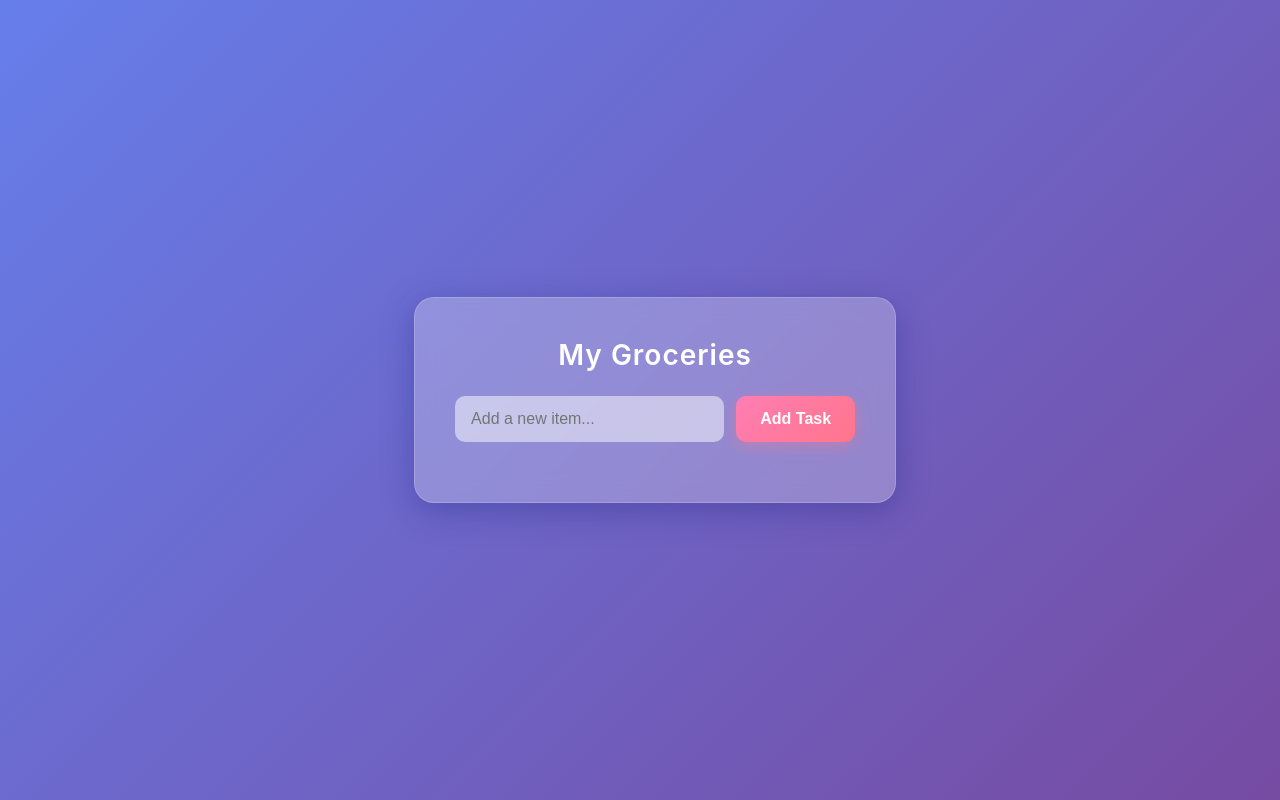
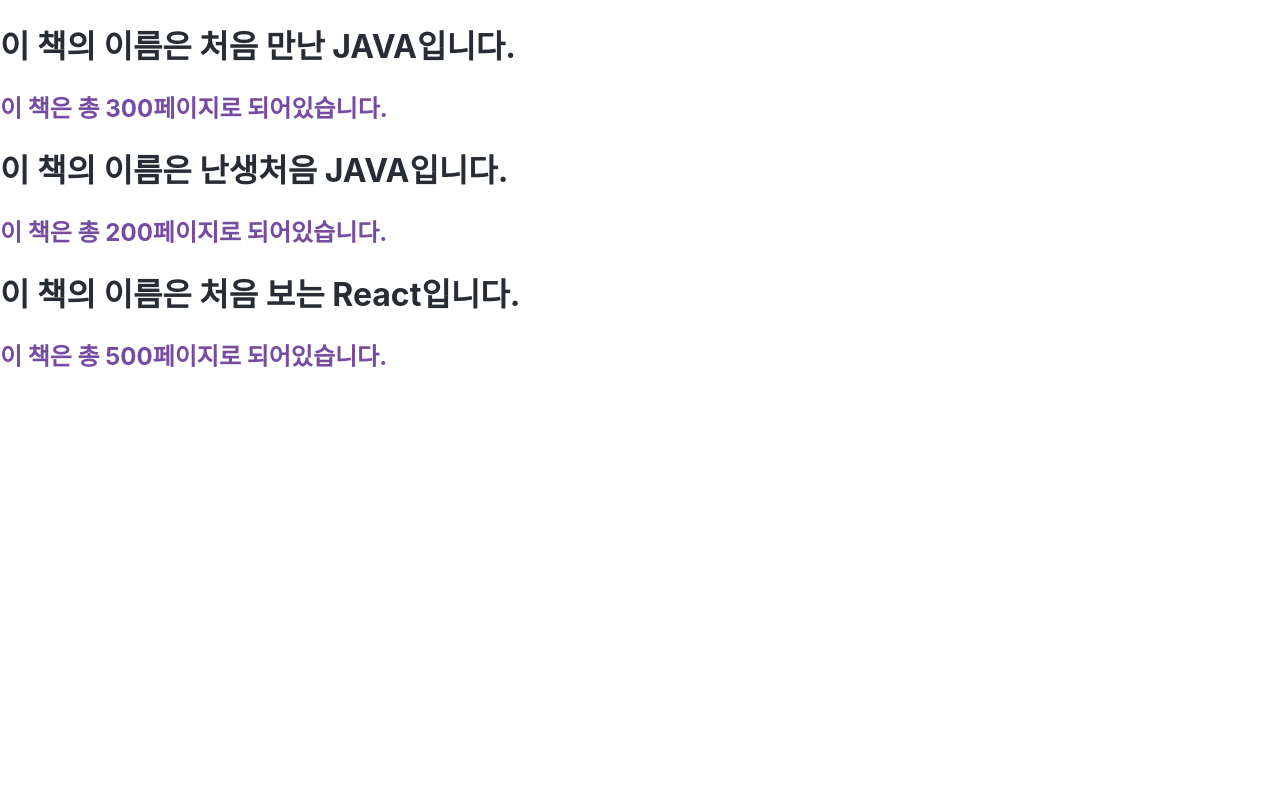
Before and after one commit to thanks04122006-spec/React_Web2, a React (Create React App) app: page / in a window 1280 px wide. Built offline with nearby package versions, Linux system fonts and the light colour scheme.

Commit message:
0827 수업: lacal에서 파일로 직접실행(con 방식으로 HTml문서에 라이브러리 import) npm 서버를 사용해서 jsx파일 작성해서 실행

```diff
--- /dev/null
+++ b/src/02/index.html
@@ -0,0 +1,15 @@
+<!doctype html>
+<html lang="en">
+<head>
+    <meta charset="UTF-8">
+    <title>Document</title>
+    <link rel="stylesheet" href="styles.css">
+    <script crossorigin src="https://unpkg.com/react@18/umd/react.development.js"></script>
+    <script crossorigin src="https://unpkg.com/react-dom@18/umd/react-dom.development.js"></script>
+</head>
+<body>
+    <h1>인공지능 소프트웨어과에 오신 것을 환영합니다.</h1>
+    <div id = "root"></div>
+    <script src="MyButton.js"></script>
+</body>
+</html>
--- /dev/null
+++ b/src/02/styles.css
@@ -0,0 +1,8 @@
+body{
+    background-color: aqua;
+}
+
+h1{
+    color: crimson;
+    font-style: italic;
+}
--- /dev/null
+++ b/src/03/Book.css
@@ -0,0 +1,7 @@
+h1{
+    color: #282c34;
+}
+
+h2{
+    color: #764ba2;
+}
--- /dev/null
+++ b/src/03/Book.jsx
@@ -0,0 +1,12 @@
+import React from "react";
+
+function Book(props){
+    return(
+        <div>
+            <h1>{`이 책의 이름은 ${props.name}입니다.`}</h1>
+            <h2>{`이 책은 총 ${props.numOfPage}페이지로 되어있습니다.`}</h2>
+        </div>
+    );
+}
+
+export default Book;
--- /dev/null
+++ b/src/03/Library.jsx
@@ -0,0 +1,14 @@
+import React from "react";
+import Book from "./Book";
+
+function Library(){
+    return(
+        <div>
+            <Book name="처음 만난 JAVA" numOfPage={300}/>
+            <Book name="난생처음 JAVA" numOfPage={200}/>
+            <Book name="처음 보는 React" numOfPage={500}/>
+        </div>
+    );
+}
+
+export default Library;
--- a/src/index.js
+++ b/src/index.js
@@ -2,13 +2,15 @@ import React from 'react';
 import ReactDOM from 'react-dom/client';
 import './index.css';
 // import App from './App';
-import TodoList from "./01/TodoListApp";
+// import TodoList from "./01/TodoListApp";
 import reportWebVitals from './reportWebVitals';
+import Library from "./03/Library";
+import "./03/Book.css";
 
 const root = ReactDOM.createRoot(document.getElementById('root'));
 root.render(
   <React.StrictMode>
-    <TodoList />
+    <Library />
   </React.StrictMode>
 );
 
```
Also changed, not shown: src/02/MyButton.js (added, +20 -0 lines).
